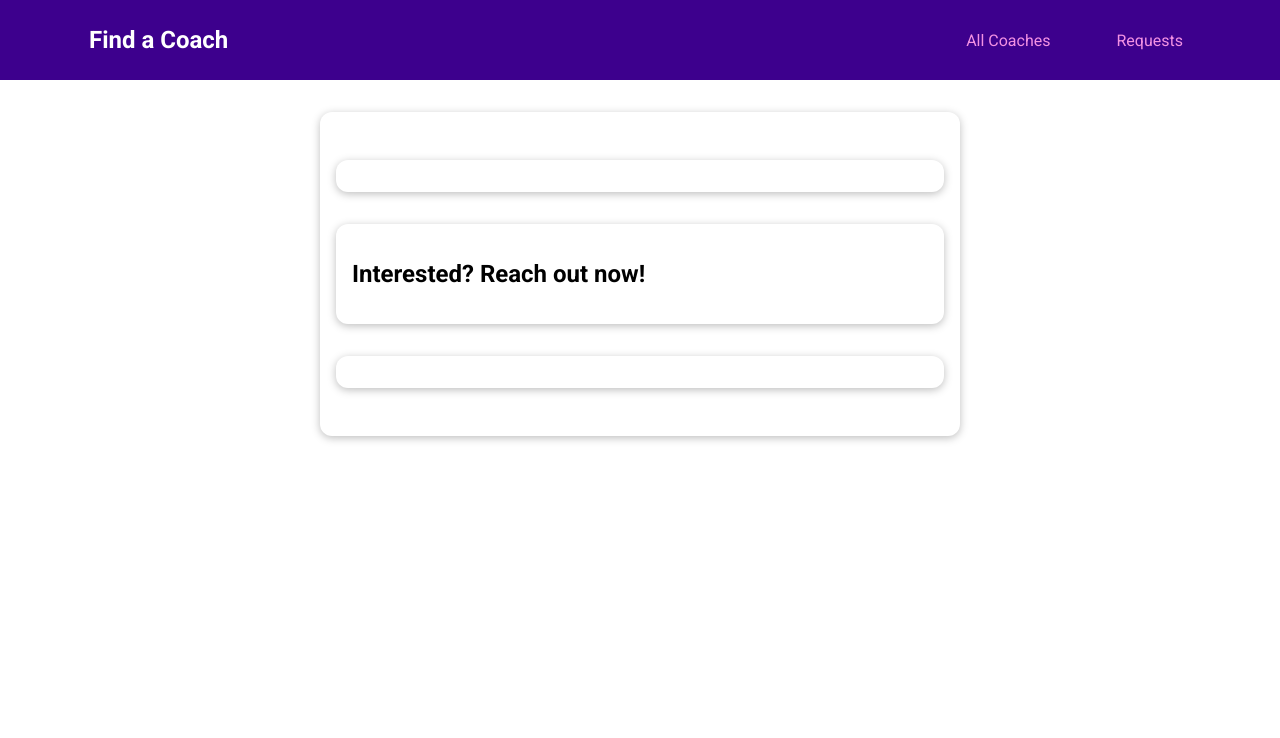
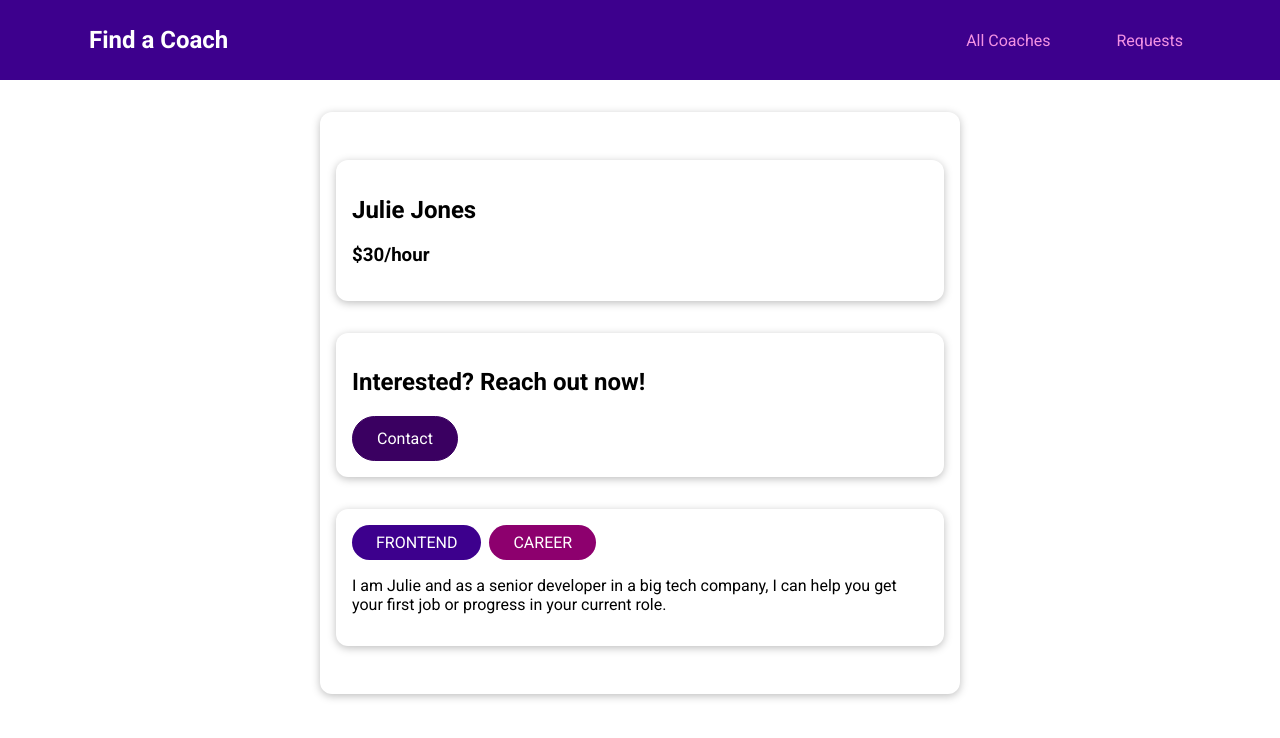
Before and after one commit to hamid2117/coach_vue, a Vue app: page /coaches/c2 in a window 1280 px wide. Shown: the top 738 px of the page. Built offline with nearby package versions, Linux system fonts and the light colour scheme.

Commit message:
done detail page

```diff
--- a/src/components/ui/BaseBadge.vue
+++ b/src/components/ui/BaseBadge.vue
@@ -9,7 +9,7 @@ export default {
   props: ['type', 'title'],
   computed: {
     text() {
-      return this.title.upperCase()
+      return this.title.toUpperCase()
     }
   }
 }
--- a/src/pages/coaches/CoachDetail.vue
+++ b/src/pages/coaches/CoachDetail.vue
@@ -2,22 +2,23 @@
   <div>
     <section>
       <base-card>
-        <!--<h2>{{ fullName }}</h2>-->
-        <!--<h3>${{ rate }}/hour</h3>-->
+        <h2>{{ fullName }}</h2>
+        <h3>${{ rate }}/hour</h3>
       </base-card>
     </section>
     <section>
       <base-card>
         <header>
           <h2>Interested? Reach out now!</h2>
-          <!--<base-button link :to="contactLink">Contact</base-button>-->
+          <base-button link :to="contactLink">Contact</base-button>
         </header>
         <router-view></router-view>
       </base-card>
     </section>
     <section>
       <base-card>
-        <!--<p>{{ description }}</p>-->
+        <base-badge v-for="(area, index) in areas" :key="index" :type="area" :title="area" />
+        <p>{{ description }}</p>
       </base-card>
     </section>
   </div>
@@ -31,6 +32,27 @@ export default {
       coachData: null
     }
   },
-  computed: {}
+  created() {
+    this.coachData = this.$store.getters['coach/coaches'].find((data) => data.id === this.id)
+  },
+
+  computed: {
+    fullName() {
+      return this.coachData.firstName + ' ' + this.coachData.lastName
+    },
+    contactLink() {
+      return this.$route.path + '/contact'
+    },
+    rate() {
+      return this.coachData.hourlyRate
+    },
+    description() {
+      return this.coachData.description
+    },
+    areas() {
+      console.log(this.coachData.areas)
+      return this.coachData.areas
+    }
+  }
 }
 </script>
```
